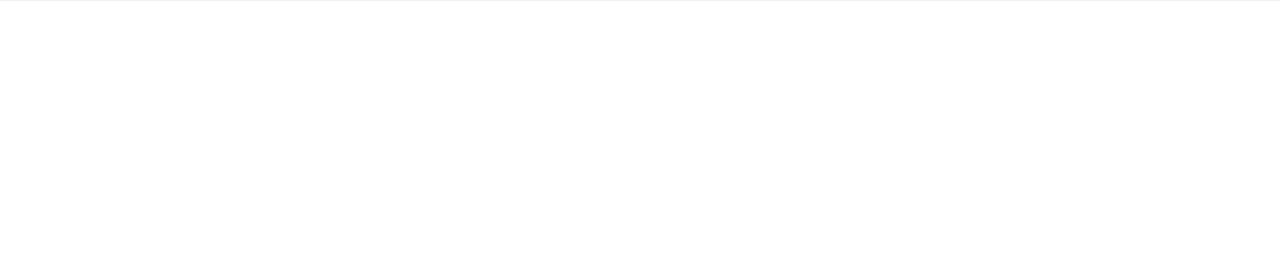
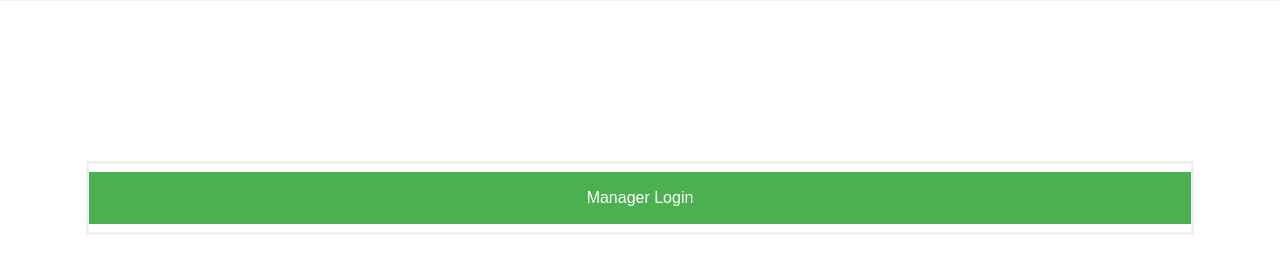
Before and after one commit to corywillmon/SchedulingSystem, a Django app: page / in a window 1280 px wide. Shown: the part 341-615 px from the top of the page. Run offline with Django 3.2, Linux system fonts and the light colour scheme.

Commit message:
added the manager login page

```diff
--- a/ScheduleApp/Scheduler/urls.py
+++ b/ScheduleApp/Scheduler/urls.py
@@ -13,5 +13,6 @@ urlpatterns = [
     path('getHomePage', views.getHomePage, name='getHomePage'),
     path('updateAction', views.updateAction, name='updateAction'),
     path('timeOffAction', views.timeOffAction, name='timeOffAction'),
-    path('availabilityAction', views.availabilityAction, name='availabilityAction')
+    path('availabilityAction', views.availabilityAction, name='availabilityAction'),
+    path('managerLoginAction', views.managerLoginAction, name='managerLoginAction')
 ]
--- a/ScheduleApp/Scheduler/views.py
+++ b/ScheduleApp/Scheduler/views.py
@@ -4,8 +4,7 @@ import os
 
 ################################################################################################################
 #
-# Section: ViewSection
-# Holds all of the functions that will render differnt pages within the system.
+# Navbar Transitions Between Pages
 #
 ################################################################################################################
 
@@ -110,6 +109,9 @@ def availabilityAction(request):
     return render(request, 'EnterAvailability.html', {'message' : SUCCESS_MESSAGE})
 
 
+def managerLoginAction(request):
+    return render(request, 'ManagerLogin.html')
+
 ##########################################################################################################
 #
 # Helper Functions
--- a/ScheduleApp/templates/Login.html
+++ b/ScheduleApp/templates/Login.html
@@ -27,8 +27,15 @@
                 <label for="psw"><b>Password</b></label>
                 <input type="password" placeholder="Enter Password" name="password" required>
 
-                <button type="submit">Login</button>
+                <button type="submit" id='empSubmit'>Login</button>
             </div>
         </form>
+        <br><br><br><br><br><br>
+        <div class='container'>
+            <form action='managerLoginAction'>
+                <button>Manager Login</button>
+            </form>
+        </div>
+
     </body>
 </html>
```
Also changed, not shown: ScheduleApp/templates/ManagerLogin.html (added, +10 -0 lines).
